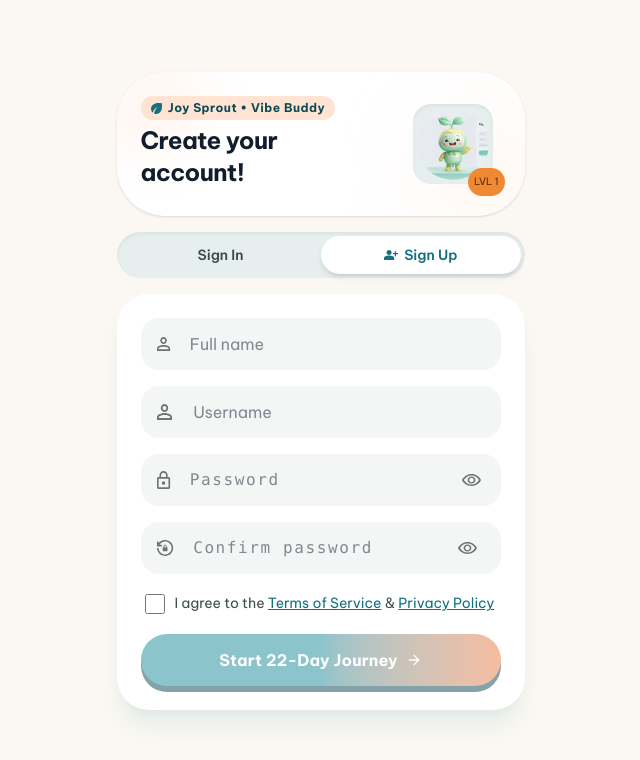
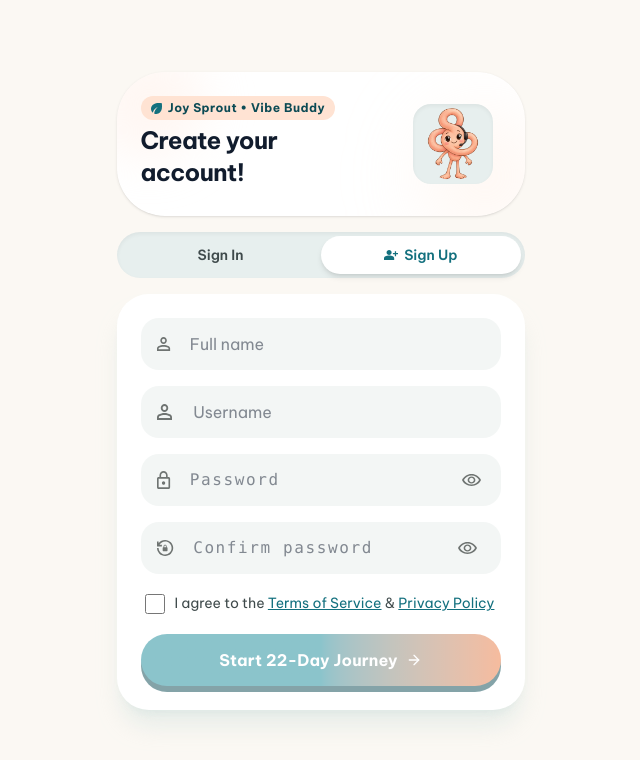
Before and after one commit to Tutty-Lab/FitJoy, a React (Vite) app: page /signup in a window 1280 px wide. Shown: the top 760 px of the page, without its empty margins (312-952 px from the left). Built offline with nearby package versions, Linux system fonts and the light colour scheme; no server answers.

Commit message:
Simplify signup mascot and remove level badge

```diff
--- a/src/pages/auth/SignUp.tsx
+++ b/src/pages/auth/SignUp.tsx
@@ -3,7 +3,7 @@ import { useNavigate } from 'react-router-dom'
 import AuthTabs from './AuthTabs'
 import { signUp } from '../../services/auth'
 import { api } from '../../lib/api'
-import sprout from '../../assets/auth/sprout-signup.png'
+import sprout from '../../assets/home/mascot.png'
 import icLeaf from '../../assets/auth/s-leaf.svg'
 import { ArrowRight, ChevronRight } from 'lucide-react'
 import icUser from '../../assets/auth/s-user.svg'
@@ -78,7 +78,6 @@ export default function SignUp() {
             <div className="size-20 overflow-hidden rounded-2xl bg-[#e7efee] p-1 shadow-inner">
               <img src={sprout} alt="Joy Sprout mascot" className="size-full rounded-[48px] object-cover" />
             </div>
-            <span className="absolute -right-1 -bottom-1 rounded-full bg-[#ef8933] px-1.5 py-0.5 text-[10px] leading-6 text-[#5c2c00]">LVL 1</span>
           </div>
         </div>
       </section>
```
